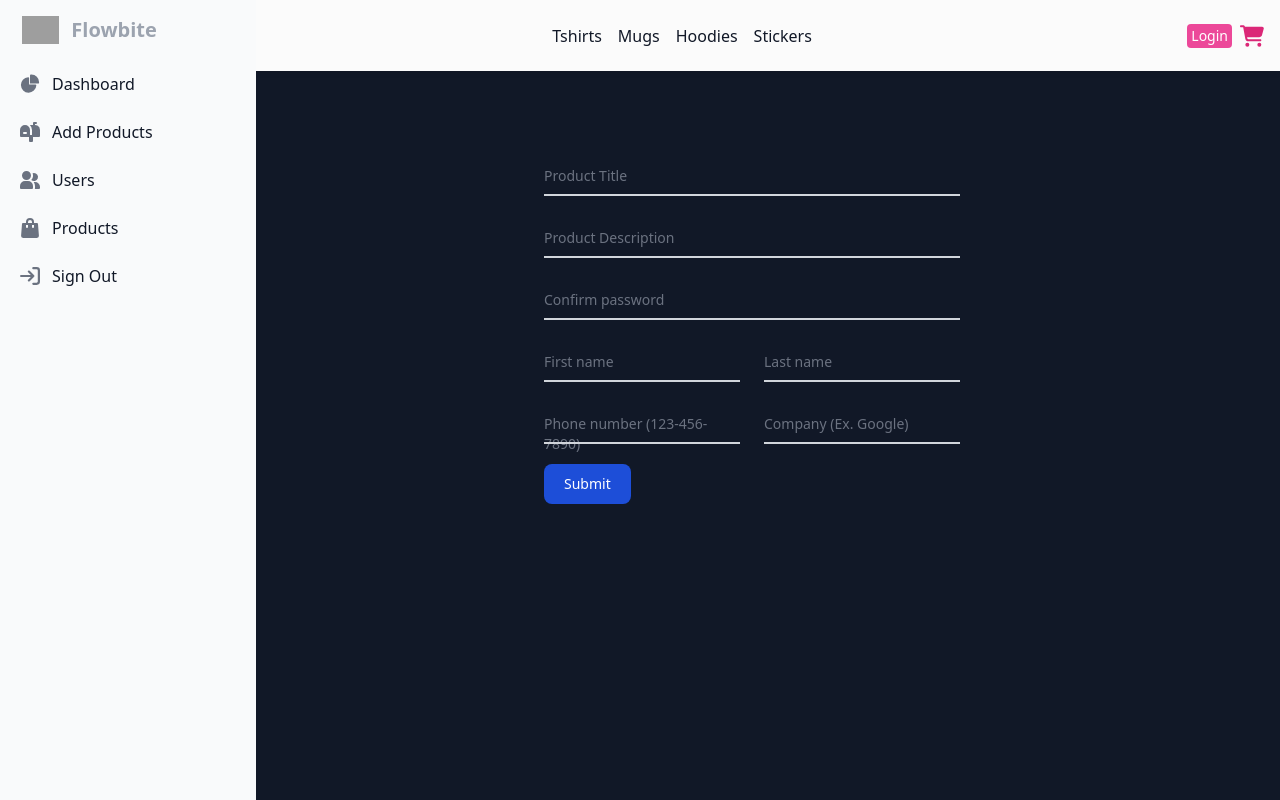
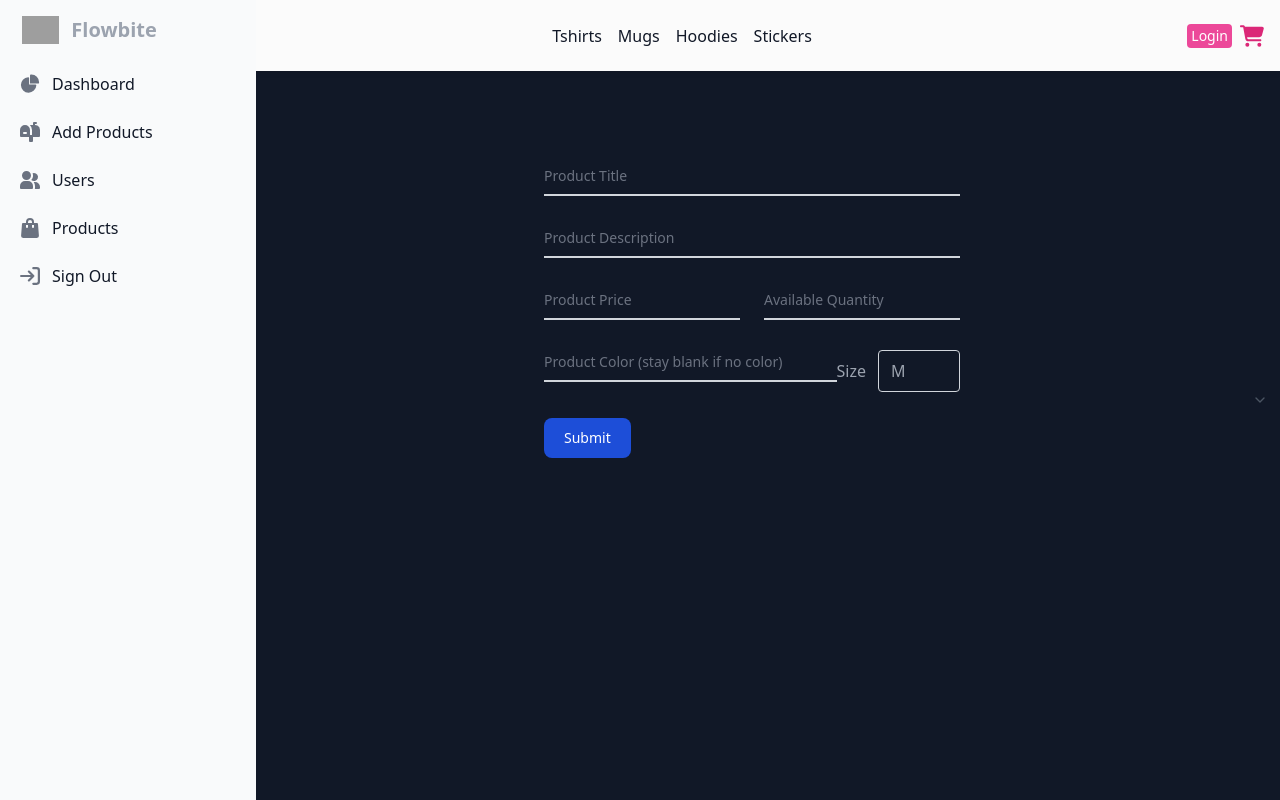
Before and after one commit to Laraib007/Ecommerce-NextJs-Project, a Next.js app: page /admin/addproduct in a window 1280 px wide. Shown: the top 800 px of the page. Built offline with nearby package versions, Linux system fonts and the light colour scheme; grey boxes are pictures that could not be loaded.

Commit message:
fixing feilds

```diff
--- a/src/pages/admin/addproduct.js
+++ b/src/pages/admin/addproduct.js
@@ -14,30 +14,39 @@ const AddProduct = () => {
       <input type="text" name="description" id="description" class="block py-2.5 px-0 w-full text-sm text-gray-900 bg-transparent border-0 border-b-2 border-gray-300 appearance-none dark:text-white dark:border-gray-600 dark:focus:border-blue-500 focus:outline-none focus:ring-0 focus:border-blue-600 peer" placeholder=" " required />
       <label for="description" class="peer-focus:font-medium absolute text-sm text-gray-500 dark:text-gray-400 duration-300 transform -translate-y-6 scale-75 top-3 -z-10 origin-[0] peer-focus:start-0 rtl:peer-focus:translate-x-1/4 peer-focus:text-blue-600 peer-focus:dark:text-blue-500 peer-placeholder-shown:scale-100 peer-placeholder-shown:translate-y-0 peer-focus:scale-75 peer-focus:-translate-y-6">Product Description</label>
   </div>
-  <div class="relative z-0 w-full mb-5 group">
-      <input type="password" name="repeat_password" id="floating_repeat_password" class="block py-2.5 px-0 w-full text-sm text-gray-900 bg-transparent border-0 border-b-2 border-gray-300 appearance-none dark:text-white dark:border-gray-600 dark:focus:border-blue-500 focus:outline-none focus:ring-0 focus:border-blue-600 peer" placeholder=" " required />
-      <label for="floating_repeat_password" class="peer-focus:font-medium absolute text-sm text-gray-500 dark:text-gray-400 duration-300 transform -translate-y-6 scale-75 top-3 -z-10 origin-[0] peer-focus:start-0 rtl:peer-focus:translate-x-1/4 peer-focus:text-blue-600 peer-focus:dark:text-blue-500 peer-placeholder-shown:scale-100 peer-placeholder-shown:translate-y-0 peer-focus:scale-75 peer-focus:-translate-y-6">Confirm password</label>
-  </div>
+
   <div class="grid md:grid-cols-2 md:gap-6">
     <div class="relative z-0 w-full mb-5 group">
-        <input type="text" name="floating_first_name" id="floating_first_name" class="block py-2.5 px-0 w-full text-sm text-gray-900 bg-transparent border-0 border-b-2 border-gray-300 appearance-none dark:text-white dark:border-gray-600 dark:focus:border-blue-500 focus:outline-none focus:ring-0 focus:border-blue-600 peer" placeholder=" " required />
-        <label for="floating_first_name" class="peer-focus:font-medium absolute text-sm text-gray-500 dark:text-gray-400 duration-300 transform -translate-y-6 scale-75 top-3 -z-10 origin-[0] peer-focus:start-0 rtl:peer-focus:translate-x-1/4 peer-focus:text-blue-600 peer-focus:dark:text-blue-500 peer-placeholder-shown:scale-100 peer-placeholder-shown:translate-y-0 peer-focus:scale-75 peer-focus:-translate-y-6">First name</label>
+        <input type="number" name="price" id="price" class="block py-2.5 px-0 w-full text-sm text-gray-900 bg-transparent border-0 border-b-2 border-gray-300 appearance-none dark:text-white dark:border-gray-600 dark:focus:border-blue-500 focus:outline-none focus:ring-0 focus:border-blue-600 peer" placeholder=" " required />
+        <label for="price" class="peer-focus:font-medium absolute text-sm text-gray-500 dark:text-gray-400 duration-300 transform -translate-y-6 scale-75 top-3 -z-10 origin-[0] peer-focus:start-0 rtl:peer-focus:translate-x-1/4 peer-focus:text-blue-600 peer-focus:dark:text-blue-500 peer-placeholder-shown:scale-100 peer-placeholder-shown:translate-y-0 peer-focus:scale-75 peer-focus:-translate-y-6">Product Price</label>
     </div>
     <div class="relative z-0 w-full mb-5 group">
-        <input type="text" name="floating_last_name" id="floating_last_name" class="block py-2.5 px-0 w-full text-sm text-gray-900 bg-transparent border-0 border-b-2 border-gray-300 appearance-none dark:text-white dark:border-gray-600 dark:focus:border-blue-500 focus:outline-none focus:ring-0 focus:border-blue-600 peer" placeholder=" " required />
-        <label for="floating_last_name" class="peer-focus:font-medium absolute text-sm text-gray-500 dark:text-gray-400 duration-300 transform -translate-y-6 scale-75 top-3 -z-10 origin-[0] peer-focus:start-0 rtl:peer-focus:translate-x-1/4 peer-focus:text-blue-600 peer-focus:dark:text-blue-500 peer-placeholder-shown:scale-100 peer-placeholder-shown:translate-y-0 peer-focus:scale-75 peer-focus:-translate-y-6">Last name</label>
+        <input type="number" name="avlQty" id="avlQty" class="block py-2.5 px-0 w-full text-sm text-gray-900 bg-transparent border-0 border-b-2 border-gray-300 appearance-none dark:text-white dark:border-gray-600 dark:focus:border-blue-500 focus:outline-none focus:ring-0 focus:border-blue-600 peer" placeholder=" " required />
+        <label for="avlQty" class="peer-focus:font-medium absolute text-sm text-gray-500 dark:text-gray-400 duration-300 transform -translate-y-6 scale-75 top-3 -z-10 origin-[0] peer-focus:start-0 rtl:peer-focus:translate-x-1/4 peer-focus:text-blue-600 peer-focus:dark:text-blue-500 peer-placeholder-shown:scale-100 peer-placeholder-shown:translate-y-0 peer-focus:scale-75 peer-focus:-translate-y-6">Available Quantity</label>
     </div>
   </div>
-  <div class="grid md:grid-cols-2 md:gap-6">
-    <div class="relative z-0 w-full mb-5 group">
-        <input type="tel" pattern="[0-9]{3}-[0-9]{3}-[0-9]{4}" name="floating_phone" id="floating_phone" class="block py-2.5 px-0 w-full text-sm text-gray-900 bg-transparent border-0 border-b-2 border-gray-300 appearance-none dark:text-white dark:border-gray-600 dark:focus:border-blue-500 focus:outline-none focus:ring-0 focus:border-blue-600 peer" placeholder=" " required />
-        <label for="floating_phone" class="peer-focus:font-medium absolute text-sm text-gray-500 dark:text-gray-400 duration-300 transform -translate-y-6 scale-75 top-3 -z-10 origin-[0] peer-focus:start-0 rtl:peer-focus:translate-x-1/4 peer-focus:text-blue-600 peer-focus:dark:text-blue-500 peer-placeholder-shown:scale-100 peer-placeholder-shown:translate-y-0 peer-focus:scale-75 peer-focus:-translate-y-6">Phone number (123-456-7890)</label>
+  <div class="flex mb-4 items-center">
+  <div class="relative z-0 w-full mb-5 group">
+        <input type="text" name="color" id="color" class="block py-2.5 px-0 w-full text-sm text-gray-900 bg-transparent border-0 border-b-2 border-gray-300 appearance-none dark:text-white dark:border-gray-600 dark:focus:border-blue-500 focus:outline-none focus:ring-0 focus:border-blue-600 peer" placeholder=" " required />
+        <label for="color" class="peer-focus:font-medium absolute text-sm text-gray-500 dark:text-gray-400 duration-300 transform -translate-y-6 scale-75 top-3 -z-10 origin-[0] peer-focus:start-0 rtl:peer-focus:translate-x-1/4 peer-focus:text-blue-600 peer-focus:dark:text-blue-500 peer-placeholder-shown:scale-100 peer-placeholder-shown:translate-y-0 peer-focus:scale-75 peer-focus:-translate-y-6">Product Color (stay blank if no color)</label>
     </div>
-    <div class="relative z-0 w-full mb-5 group">
-        <input type="text" name="floating_company" id="floating_company" class="block py-2.5 px-0 w-full text-sm text-gray-900 bg-transparent border-0 border-b-2 border-gray-300 appearance-none dark:text-white dark:border-gray-600 dark:focus:border-blue-500 focus:outline-none focus:ring-0 focus:border-blue-600 peer" placeholder=" " required />
-        <label for="floating_company" class="peer-focus:font-medium absolute text-sm text-gray-500 dark:text-gray-400 duration-300 transform -translate-y-6 scale-75 top-3 -z-10 origin-[0] peer-focus:start-0 rtl:peer-focus:translate-x-1/4 peer-focus:text-blue-600 peer-focus:dark:text-blue-500 peer-placeholder-shown:scale-100 peer-placeholder-shown:translate-y-0 peer-focus:scale-75 peer-focus:-translate-y-6">Company (Ex. Google)</label>
-    </div>
-  </div>
+            <span class="mr-3">Size</span>
+            <div class="">
+              <select  value={"M"} class="rounded bg-gray-900 border appearance-none border-gray-300 py-2 focus:outline-none focus:ring-2 focus:ring-pink-200 focus:border-pink-500 text-base pl-3 pr-10">
+               <option value={"S"}>S</option>
+               <option value={"M"}>M</option>
+                <option value={'L'}>L</option>
+                 <option value={"XL"}>XL</option>
+                <option value={"XXL"}>XXL</option>
+
+              </select>
+              <span class="absolute right-0 top-0 h-full w-10 text-center text-gray-600 pointer-events-none flex items-center justify-center">
+                <svg fill="none" stroke="currentColor" stroke-linecap="round" stroke-linejoin="round" stroke-width="2" class="w-4 h-4" viewBox="0 0 24 24">
+                  <path d="M6 9l6 6 6-6"></path>
+                </svg>
+              </span>
+            </div>
+            </div>
   <button type="submit" class="text-white bg-blue-700 hover:bg-blue-800 focus:ring-4 focus:outline-none focus:ring-blue-300 font-medium rounded-lg text-sm w-full sm:w-auto px-5 py-2.5 text-center dark:bg-blue-600 dark:hover:bg-blue-700 dark:focus:ring-blue-800">Submit</button>
 </form>
 
```
